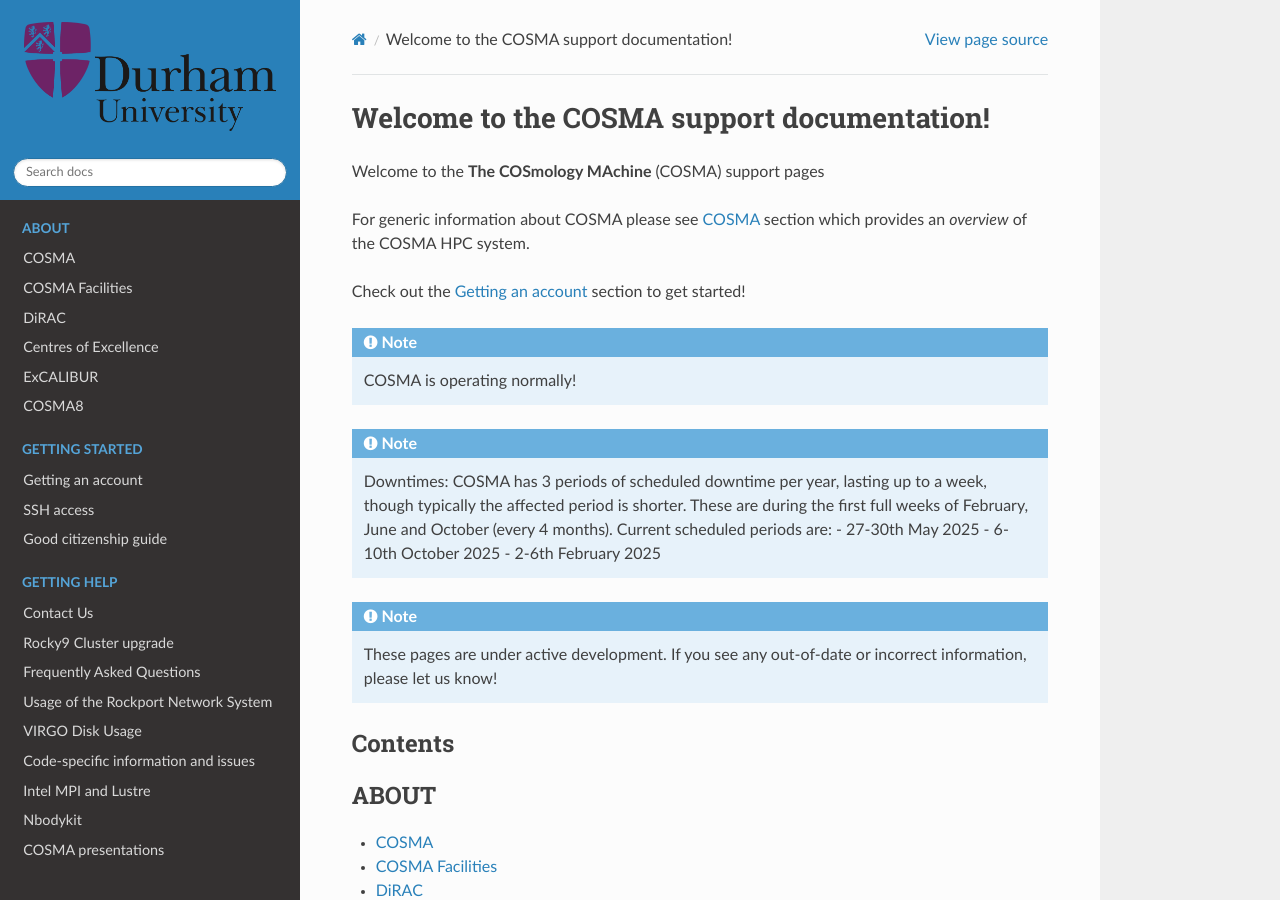
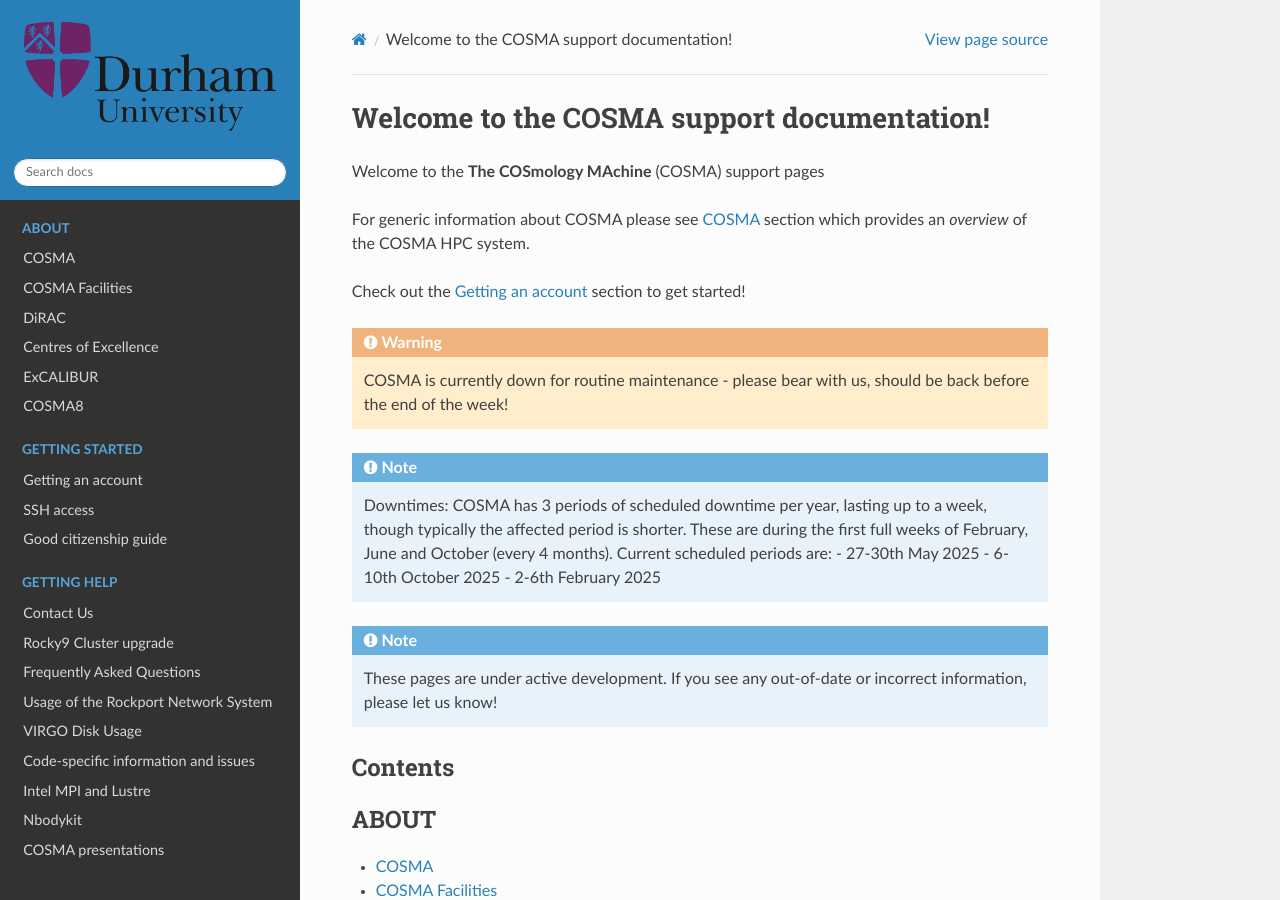
Before and after one commit to agb32/cosmadoc, a Sphinx documentation site: the page built from docs/source/index.rst, in a window 1280 px wide and 900 px high. Built offline with Sphinx 7.4.7 and the Read the Docs theme 3.1.0, drawn with Linux system fonts in a browser that asks for light colours.

Commit message:
status-updated

```diff
--- a/docs/source/index.rst
+++ b/docs/source/index.rst
@@ -8,9 +8,9 @@
 
 Check out the :doc:`account` section to get started!
 
-.. note::
+.. warning::
 
-   COSMA is operating normally!
+   COSMA is currently down for routine maintenance - please bear with us, should be back before the end of the week!
 
 .. note::
 
```
